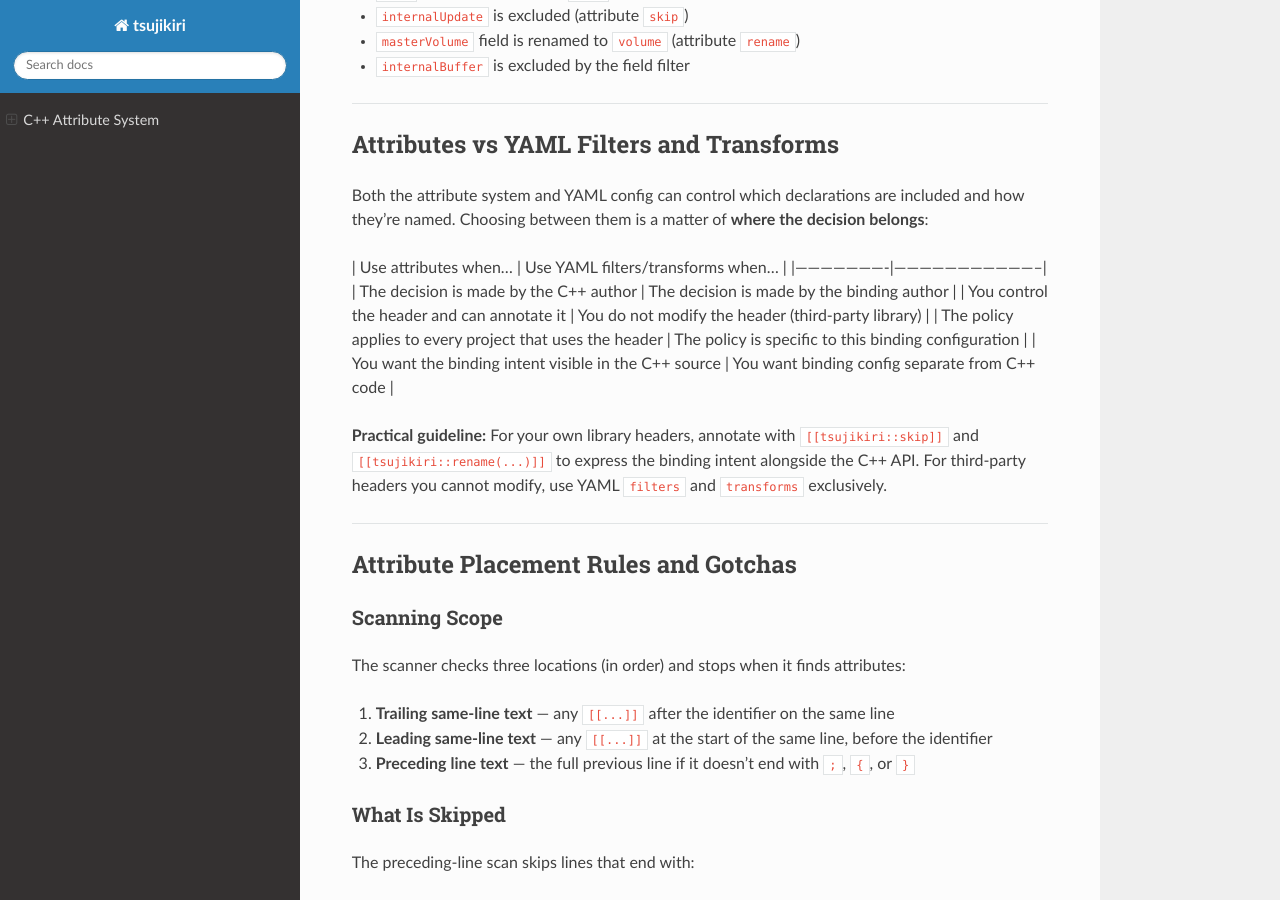
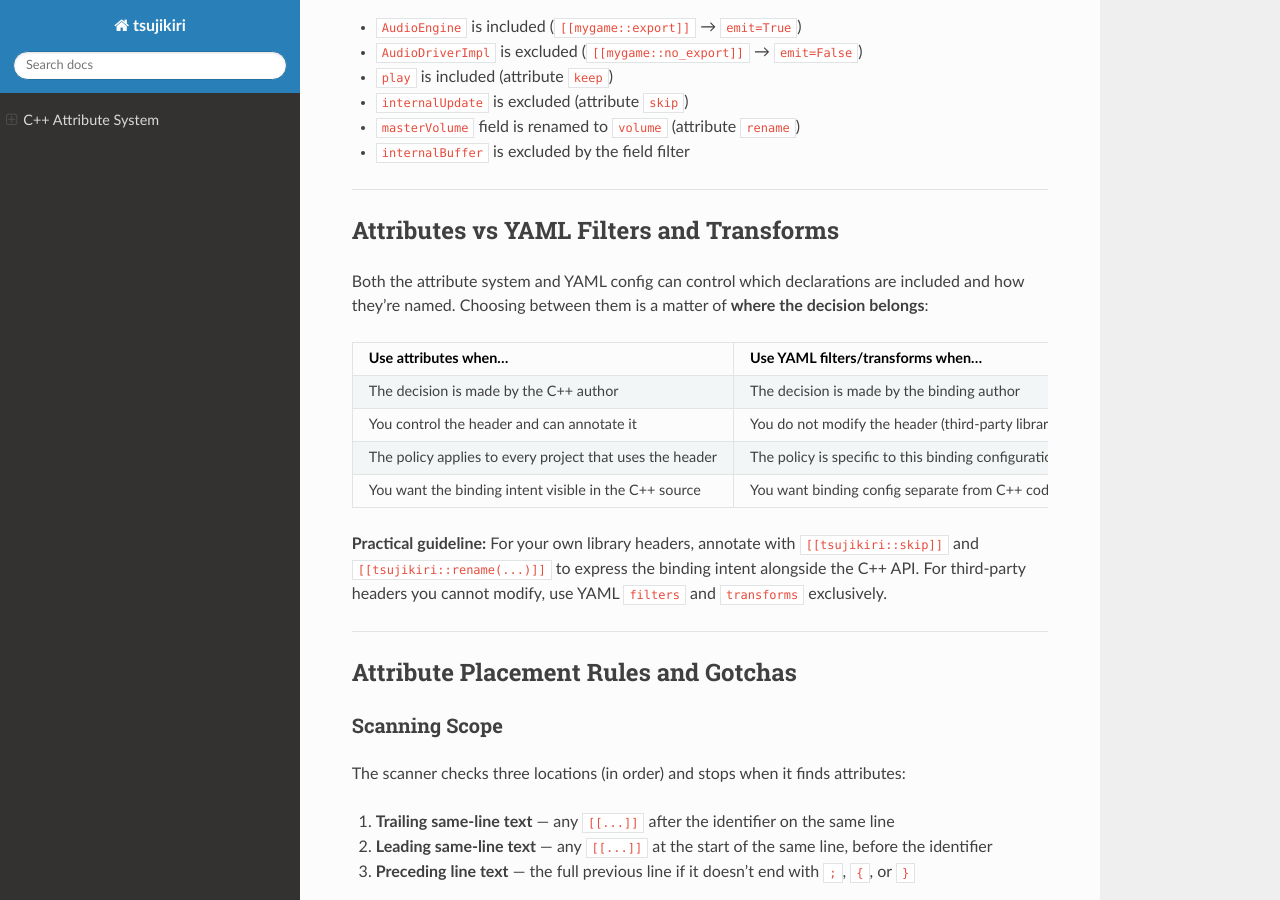
Before and after one commit to kunitoki/tsujikiri, a Sphinx documentation site: the page built from docs/attributes.md, in a window 1280 px wide and 900 px high, scrolled down 4648 px. Built offline with Sphinx 7.4.7 and the Read the Docs theme 3.1.0, drawn with Linux system fonts in a browser that asks for light colours; some of the changed lines change nothing that is shown; some of the changed text lies outside the part shown.

Commit message:
More jobs

```diff
--- a/docs/conf.py
+++ b/docs/conf.py
@@ -12,6 +12,7 @@ release = __version__
 copyright = f"{datetime.now().year}, {author}"
 
 extensions = [
+    "myst_parser",
     "sphinx.ext.autodoc",
     "sphinx.ext.doctest",
     "sphinx.ext.extlinks",
--- /dev/null
+++ b/docs/requirements.txt
@@ -0,0 +1,3 @@
+sphinx
+myst-parser
+sphinx-rtd-theme
```
Also changed, not shown: .readthedocs.yaml.
